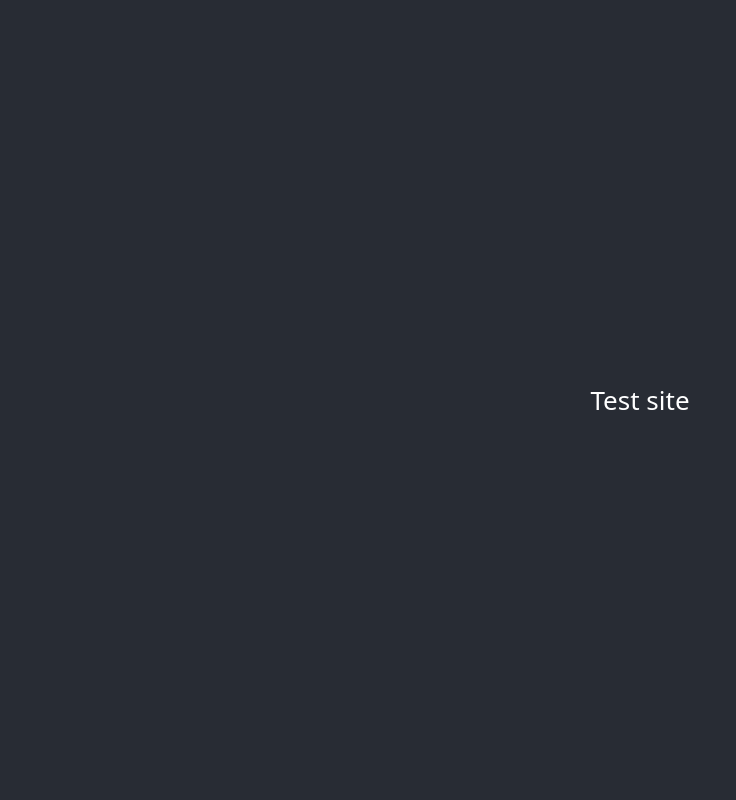
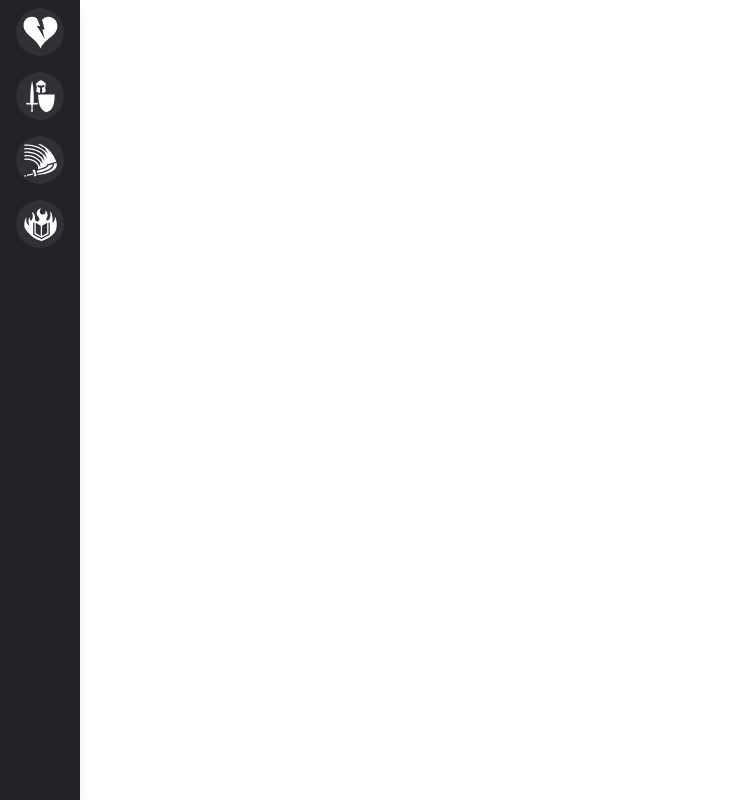
Before and after one commit to Ernesto-B/Web-Game, a React (Create React App) app: page / in a window 1280 px wide. Shown: the whole page, without its empty margins (0-736 px from the left). Built offline with nearby package versions, Linux system fonts and the light colour scheme; the HTML template or start-up script is replaced by a standard one.

Commit message:
Co-authored-by: Lunilux24 <Lunilux24@users.noreply.github.com>

```diff
--- a/package.json
+++ b/package.json
@@ -12,6 +12,7 @@
     "@types/react-dom": "^18.0.11",
     "react": "^18.2.0",
     "react-dom": "^18.2.0",
+    "react-icons": "^4.7.1",
     "react-scripts": "5.0.1",
     "tailwindcss": "^3.2.7",
     "typescript": "^4.9.5",
--- a/src/App.css
+++ /dev/null
@@ -1,38 +0,0 @@
-.App {
-  text-align: center;
-}
-
-.App-logo {
-  height: 40vmin;
-  pointer-events: none;
-}
-
-@media (prefers-reduced-motion: no-preference) {
-  .App-logo {
-    animation: App-logo-spin infinite 20s linear;
-  }
-}
-
-.App-header {
-  background-color: #282c34;
-  min-height: 100vh;
-  display: flex;
-  flex-direction: column;
-  align-items: center;
-  justify-content: center;
-  font-size: calc(10px + 2vmin);
-  color: white;
-}
-
-.App-link {
-  color: #61dafb;
-}
-
-@keyframes App-logo-spin {
-  from {
-    transform: rotate(0deg);
-  }
-  to {
-    transform: rotate(360deg);
-  }
-}
--- a/src/App.tsx
+++ b/src/App.tsx
@@ -1,11 +1,14 @@
 import React from 'react';
-import './App.css';
+import Items from './components/Items';
+import Player from './components/Player';
+import Nav from './components/Nav';
 
 function App() {
   return (
     <div className="App">
       <header className="App-header">
-        Test site
+        <Nav />
+
       </header>
     </div>
   );
--- /dev/null
+++ b/src/components/Items.tsx
@@ -0,0 +1,13 @@
+import React from 'react'
+
+export default function Items() {
+    // CODE HERE
+
+  return (
+    <div className='hidden'>
+       {/* Display here */}
+
+       <h1 className="text-yellow-300">Yolo</h1>
+    </div>
+  )
+}
--- /dev/null
+++ b/src/components/Nav.tsx
@@ -0,0 +1,31 @@
+import React from 'react'
+// Icons are from https://react-icons.github.io/react-icons/icons?name=gi
+import { GiBattleGear as Inventory, GiBladeDrag as Attack, GiBrokenHeart as Health, GiBurningBook as Ability } from 'react-icons/gi'
+
+export default function Nav() {
+
+  return (
+    <div className="fixed top-0 h-screen w-20 m-0 flex flex-col bg-gray-900 text-white shadow-lg">
+        <div className='sideIconsCustom group'>
+            <Health size="35"/>
+            <span className='tooltip group-hover:scale-100'>'Healthy foods or something'</span>
+        </div>
+
+        <div className='sideIconsCustom group'>
+            <Inventory size="35"/>
+            <span className='tooltip group-hover:scale-100'>'Inventory or something'</span>
+        </div>
+
+        <div className='sideIconsCustom group'>
+            <Attack size="35"/>
+            <span className='tooltip group-hover:scale-100'>'Attack or something'</span>
+        </div>
+
+        <div className='sideIconsCustom group'>
+            <Ability size="35"/>
+            <span className='tooltip group-hover:scale-100'>'Ability or something'</span>
+        </div>
+
+    </div>
+  )
+}
--- /dev/null
+++ b/src/components/Player.tsx
@@ -0,0 +1,44 @@
+import React, { useState } from 'react'
+import Items from './Items'
+
+
+export default function Player() {
+
+    const [stats, setStats] = useState({
+        class : 'None',
+        health: 0,
+        name: '1',
+        EXP: 0,
+        ability1: 'None',
+        ability2: 'None',
+        ability3: 'None',
+        ability4: 'None'
+    });
+
+    const updateHealth = () => {
+        setStats({
+            class : '',
+            health: 100,
+            name: 'Player',
+            EXP: 0,
+            ability1: '',
+            ability2: '',
+            ability3: '',
+            ability4: ''
+        })
+    }
+
+
+  return (
+    <div className="player text-white hidden">
+        <h1 className="">Player {stats.name}</h1>
+        <h2>Class: {stats.class}</h2>
+        <h2>Health: {stats.health}</h2>
+        <h2>EXP: {stats.EXP}</h2>
+
+        <button className="bg-transparent hover:bg-blue-500 text-white hover:text-white-200 border-2 border-blue-500 hover:border-transparent rounded" onClick={updateHealth}>
+            Button
+        </button>
+    </div>
+  )
+}
--- a/src/index.css
+++ b/src/index.css
@@ -1,3 +1,20 @@
 @tailwind base;
 @tailwind components;
 @tailwind utilities;
+
+@layer components {
+
+    .sideIconsCustom{
+        @apply relative flex items-center justify-center
+        h-12 w-12 mt-2 mb-2 mx-auto
+        bg-gray-800 hover:text-green-500 hover:bg-gray-600
+        rounded-3xl hover:rounded-xl
+        transition-all duration-100 ease-linear;
+    }
+    .tooltip {
+        @apply absolute w-auto p-2 m-2 min-w-max left-14 rounded-md shadow-md
+        text-white bg-gray-900
+        text-xs font-bold
+        transition-all duration-100 scale-0 origin-left;
+      }
+}
--- a/tailwind.config.js
+++ b/tailwind.config.js
@@ -1,10 +1,27 @@
 /** @type {import('tailwindcss').Config} */
+const colors = require('tailwindcss/colors')
+
 module.exports = {
-  content: [
-    "./src/**/*.{js,jsx,ts,tsx}",
-  ],
+  content: ['./src/**/*.{js,jsx,ts,tsx}'],
+  darkMode: 'class', // class, 'media' or boolean
   theme: {
-    extend: {},
+    extend: {
+      colors: {
+        gray: {
+          900: '#202225',
+          800: '#2f3136',
+          700: '#36393f',
+          600: '#4f545c',
+          400: '#d4d7dc',
+          300: '#e3e5e8',
+          200: '#ebedef',
+          100: '#f2f3f5',
+        },
+      },
+      spacing: {
+        88: '22rem',
+      },
+    },
   },
   plugins: [],
-}
+};
```
Also changed, not shown: 1 other file (tests, documents, lock files or other folders).
